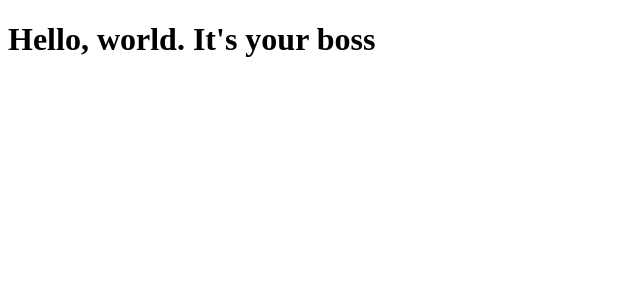
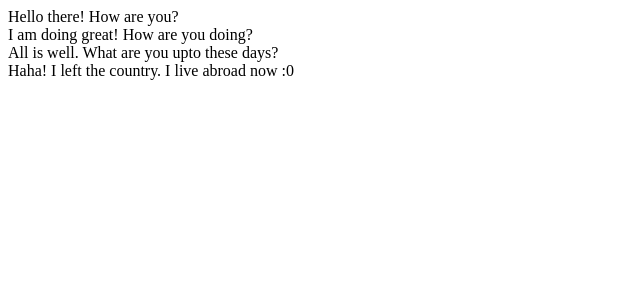
Before and after one commit to athmangude/reflux, a React app: page / in a window 1280 px wide. Shown: the top 300 px of the page, without its empty margins (0-640 px from the left). Built offline with nearby package versions, Linux system fonts and the light colour scheme; the HTML template or start-up script is replaced by a standard one.

Commit message:
changed app to display messages

```diff
--- a/src/App.jsx
+++ b/src/App.jsx
@@ -1,10 +1,31 @@
 import React, { Component } from 'react';
 
-export default class App extends Component {
+class App extends Component {
+  constructor(){
+      super();
+
+      this.state = {
+        messages: [
+          'Hello there! How are you?',
+          'I am doing great! How are you doing?',
+          'All is well. What are you upto these days?',
+          'Haha! I left the country. I live abroad now :0'
+        ]
+      }
+  }
+
   render() {
-    debugger;
+    // debugger;
+    var messageNodes = this.state.messages.map((message) => {
+      return (
+        <div>{message}</div>
+      );
+    });
+
     return (
-      <h1>Hello, world. It's your boss</h1>
+      <div>{messageNodes}</div>
     );
   }
 }
+
+export default App;
```
